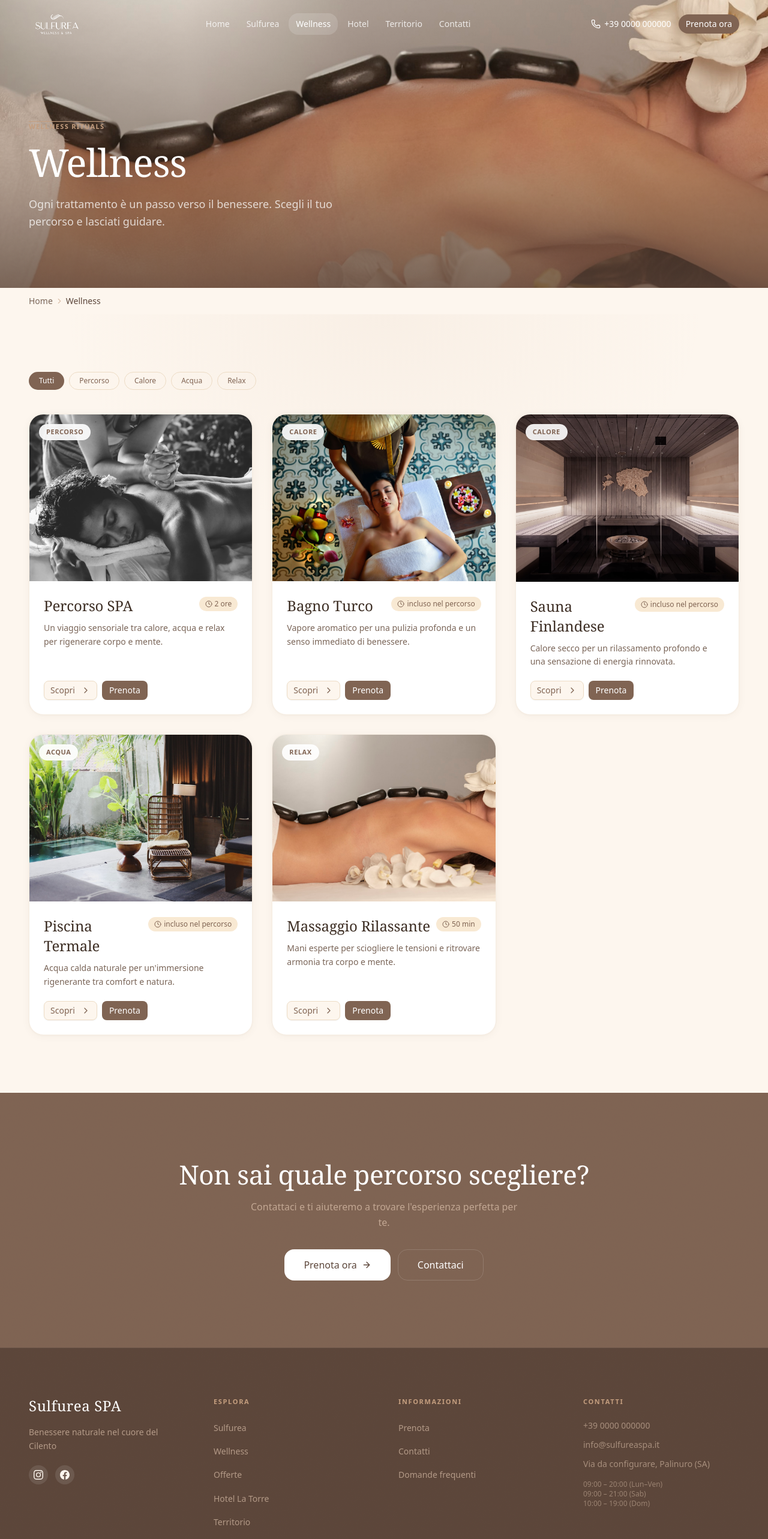
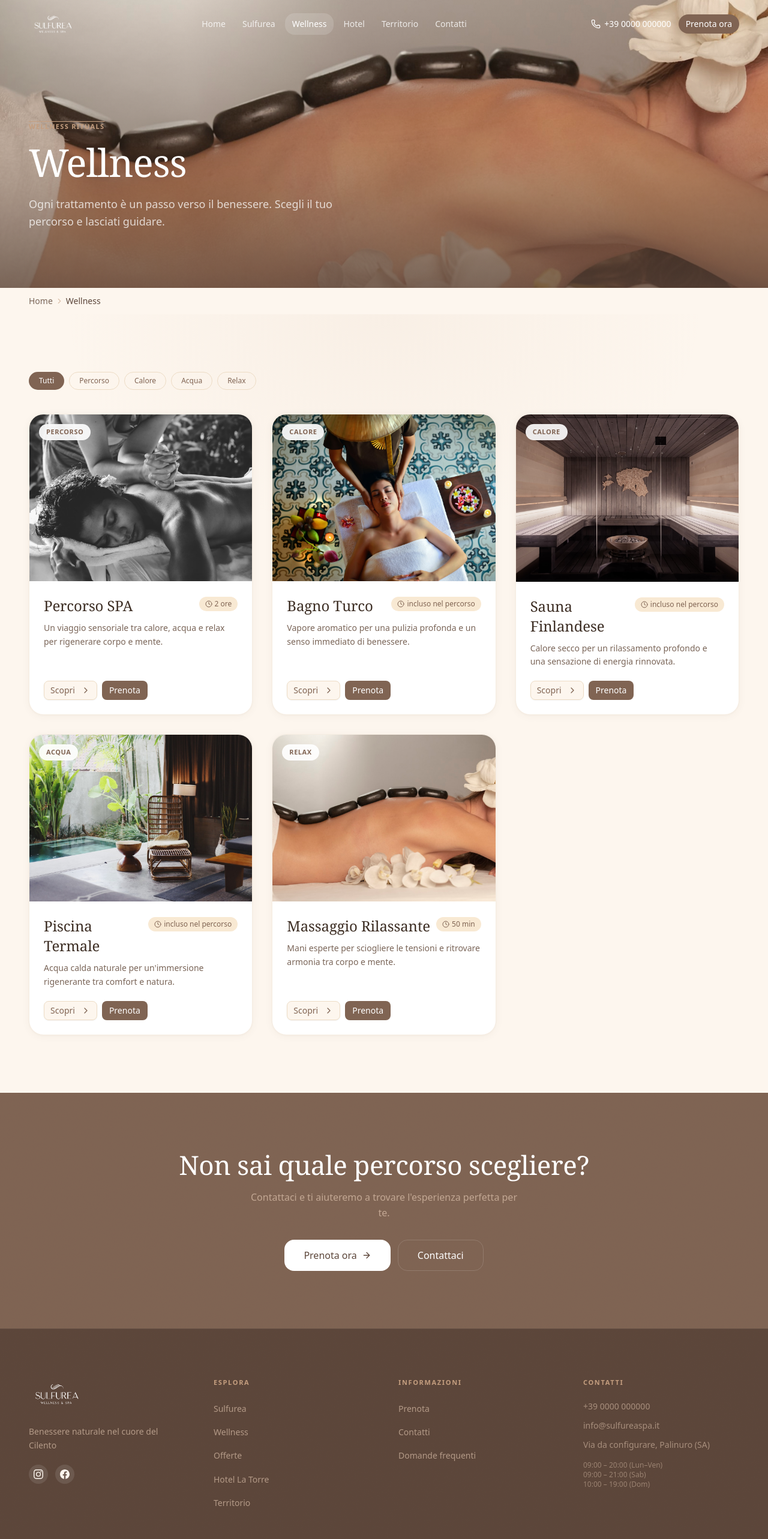
Before and after one commit to XGiammyX/SpaSulfurea, a Next.js app: page /wellness in a window 1280 px wide. Shown: the top 2566 px of the page at 60% size. Built offline with nearby package versions, Linux system fonts and the light colour scheme; a web font is replaced by a local one.

Commit message:
feat: BrandLogo component, logo in footer, consistent section-padding across all pages, cleanup

```diff
--- a/src/app/hotel/page.tsx
+++ b/src/app/hotel/page.tsx
@@ -67,7 +67,7 @@ export default function HotelPage() {
       </div>
 
       {/* Features */}
-      <section className="relative bg-surface py-20 md:py-28 radial-glow-top">
+      <section className="relative bg-surface section-padding radial-glow-top">
         <div className="container-luxury">
           <FadeIn>
             <SectionHeader
@@ -95,7 +95,7 @@ export default function HotelPage() {
       </section>
 
       {/* Cross-sell */}
-      <section className="bg-white py-20 md:py-28">
+      <section className="bg-white section-padding">
         <div className="container-luxury">
           <div className="grid items-center gap-12 lg:grid-cols-2">
             <FadeIn direction="left">
@@ -140,7 +140,7 @@ export default function HotelPage() {
       </section>
 
       {/* Gallery */}
-      <section className="relative bg-brand-beige py-20 md:py-28 noise-overlay">
+      <section className="relative bg-brand-beige section-padding noise-overlay">
         <div className="container-luxury relative z-10">
           <FadeIn>
             <SectionHeader
@@ -167,7 +167,7 @@ export default function HotelPage() {
       </section>
 
       {/* CTA */}
-      <section className="relative overflow-hidden bg-brand-brown py-20 text-white md:py-28">
+      <section className="relative overflow-hidden bg-brand-brown py-16 text-white md:py-24">
         <div className="noise-overlay absolute inset-0" />
         <div className="container-luxury relative z-10 text-center">
           <FadeIn>
--- a/src/app/sulfurea/page.tsx
+++ b/src/app/sulfurea/page.tsx
@@ -57,7 +57,7 @@ export default function SulfureaPage() {
       </div>
 
       {/* Identity */}
-      <section className="relative bg-surface py-20 md:py-28 radial-glow-top">
+      <section className="relative bg-surface section-padding radial-glow-top">
         <div className="container-luxury">
           <div className="grid items-center gap-12 lg:grid-cols-2">
             <FadeIn direction="left">
@@ -99,7 +99,7 @@ export default function SulfureaPage() {
       </section>
 
       {/* Pillars */}
-      <section className="bg-white py-20 md:py-28">
+      <section className="bg-white section-padding">
         <div className="container-luxury">
           <FadeIn>
             <SectionHeader
@@ -127,7 +127,7 @@ export default function SulfureaPage() {
       </section>
 
       {/* Experience */}
-      <section className="relative bg-brand-beige py-20 md:py-28 noise-overlay">
+      <section className="relative bg-brand-beige section-padding noise-overlay">
         <div className="container-luxury relative z-10">
           <div className="grid items-center gap-12 lg:grid-cols-2">
             <FadeIn direction="left">
@@ -170,7 +170,7 @@ export default function SulfureaPage() {
       </section>
 
       {/* CTA */}
-      <section className="relative overflow-hidden bg-brand-brown py-20 text-white md:py-28">
+      <section className="relative overflow-hidden bg-brand-brown py-16 text-white md:py-24">
         <div className="noise-overlay absolute inset-0" />
         <div className="container-luxury relative z-10 text-center">
           <FadeIn>
--- a/src/app/territorio/page.tsx
+++ b/src/app/territorio/page.tsx
@@ -60,7 +60,7 @@ export default function TerritorioPage() {
       </div>
 
       {/* Highlights */}
-      <section className="relative bg-surface py-20 md:py-28 radial-glow-top">
+      <section className="relative bg-surface section-padding radial-glow-top">
         <div className="container-luxury">
           <FadeIn>
             <SectionHeader
@@ -84,7 +84,7 @@ export default function TerritorioPage() {
       </section>
 
       {/* Places grid */}
-      <section className="bg-white py-20 md:py-28">
+      <section className="bg-white section-padding">
         <div className="container-luxury">
           <FadeIn>
             <SectionHeader
@@ -121,7 +121,7 @@ export default function TerritorioPage() {
       </section>
 
       {/* Wellness + Territory */}
-      <section className="relative bg-brand-beige py-20 md:py-28 noise-overlay">
+      <section className="relative bg-brand-beige section-padding noise-overlay">
         <div className="container-luxury relative z-10">
           <div className="grid items-center gap-12 lg:grid-cols-2">
             <FadeIn direction="left">
@@ -164,7 +164,7 @@ export default function TerritorioPage() {
       </section>
 
       {/* CTA */}
-      <section className="relative overflow-hidden bg-brand-brown py-20 text-white md:py-28">
+      <section className="relative overflow-hidden bg-brand-brown py-16 text-white md:py-24">
         <div className="noise-overlay absolute inset-0" />
         <div className="container-luxury relative z-10 text-center">
           <FadeIn>
--- a/src/app/wellness/page.tsx
+++ b/src/app/wellness/page.tsx
@@ -53,7 +53,7 @@ export default function WellnessPage() {
       </div>
 
       {/* Filters + Treatments */}
-      <section className="relative bg-surface py-16 md:py-24 radial-glow-top">
+      <section className="relative bg-surface section-padding radial-glow-top">
         <div className="container-luxury">
           {/* Category pills */}
           <FadeIn>
@@ -92,7 +92,7 @@ export default function WellnessPage() {
       </section>
 
       {/* CTA */}
-      <section className="relative overflow-hidden bg-brand-brown py-20 text-white md:py-28">
+      <section className="relative overflow-hidden bg-brand-brown py-16 text-white md:py-24">
         <div className="noise-overlay absolute inset-0" />
         <div className="container-luxury relative z-10 text-center">
           <FadeIn>
--- a/src/app/wellness/trattamenti/[slug]/page.tsx
+++ b/src/app/wellness/trattamenti/[slug]/page.tsx
@@ -92,7 +92,7 @@ export default async function TreatmentPage({ params }: PageProps) {
       </div>
 
       {/* Content */}
-      <section className="relative bg-surface py-16 md:py-24 radial-glow-top">
+      <section className="relative bg-surface section-padding radial-glow-top">
         <div className="container-luxury">
           <div className="grid gap-12 lg:grid-cols-3">
             {/* Main content */}
--- /dev/null
+++ b/src/components/brand/BrandLogo.tsx
@@ -0,0 +1,39 @@
+import Image from "next/image";
+import { cn } from "@/lib/utils";
+
+interface BrandLogoProps {
+  variant?: "header" | "footer";
+  size?: "sm" | "md" | "lg";
+  inverted?: boolean;
+  className?: string;
+}
+
+const sizeMap = {
+  sm: "h-8 md:h-9",
+  md: "h-10 md:h-12",
+  lg: "h-12 md:h-14",
+} as const;
+
+export default function BrandLogo({
+  variant = "header",
+  size = "md",
+  inverted = false,
+  className,
+}: BrandLogoProps) {
+  return (
+    <Image
+      src="/logo no bg.png"
+      alt="Sulfurea Wellness & SPA"
+      width={200}
+      height={65}
+      className={cn(
+        "w-auto transition-all duration-300",
+        sizeMap[size],
+        inverted && "brightness-0 invert",
+        variant === "footer" && "opacity-90",
+        className
+      )}
+      priority={variant === "header"}
+    />
+  );
+}
--- a/src/components/layout/Footer.tsx
+++ b/src/components/layout/Footer.tsx
@@ -1,4 +1,5 @@
 import Link from "next/link";
+import BrandLogo from "@/components/brand/BrandLogo";
 import { siteConfig } from "@/site.config";
 
 const footerNav = [
@@ -30,8 +31,8 @@ export default function Footer() {
         <div className="grid gap-12 md:grid-cols-2 lg:grid-cols-4">
           {/* Brand */}
           <div className="lg:col-span-1">
-            <Link href="/" className="font-display text-2xl tracking-wide text-white">
-              {siteConfig.name}
+            <Link href="/" className="inline-block">
+              <BrandLogo variant="footer" size="lg" inverted />
             </Link>
             <p className="mt-4 text-sm leading-relaxed text-brand-tan-light/70">
               {siteConfig.tagline}
--- a/src/components/layout/Header.tsx
+++ b/src/components/layout/Header.tsx
@@ -2,7 +2,7 @@
 
 import { useState, useEffect } from "react";
 import Link from "next/link";
-import Image from "next/image";
+import BrandLogo from "@/components/brand/BrandLogo";
 import { usePathname } from "next/navigation";
 import { motion, AnimatePresence } from "framer-motion";
 import { Menu, X, Phone } from "lucide-react";
@@ -50,16 +50,10 @@ export default function Header() {
       <div className="container-luxury flex h-16 items-center justify-between md:h-20">
         {/* Logo */}
         <Link href="/" className="relative z-10 flex items-center">
-          <Image
-            src="/logo no bg.png"
-            alt="Sulfurea Wellness & SPA"
-            width={160}
-            height={52}
-            className={cn(
-              "h-11 w-auto transition-all duration-300 md:h-14",
-              scrolled || !isHeroPage ? "" : "brightness-0 invert"
-            )}
-            priority
+          <BrandLogo
+            variant="header"
+            size="md"
+            inverted={!(scrolled || !isHeroPage)}
           />
         </Link>
 
@@ -133,13 +127,7 @@ export default function Header() {
             <SheetContent side="right" className="w-[300px] bg-white p-0">
               <div className="flex h-full flex-col">
                 <div className="flex items-center justify-between border-b border-brand-beige-dark/20 px-6 py-5">
-                  <Image
-                    src="/logo no bg.png"
-                    alt="Sulfurea Wellness & SPA"
-                    width={130}
-                    height={42}
-                    className="h-10 w-auto"
-                  />
+                  <BrandLogo variant="header" size="md" />
                   <SheetClose asChild>
                     <button className="rounded-xl p-1.5 text-brand-brown hover:bg-brand-beige" aria-label="Chiudi menu">
                       <X className="h-5 w-5" />
```
